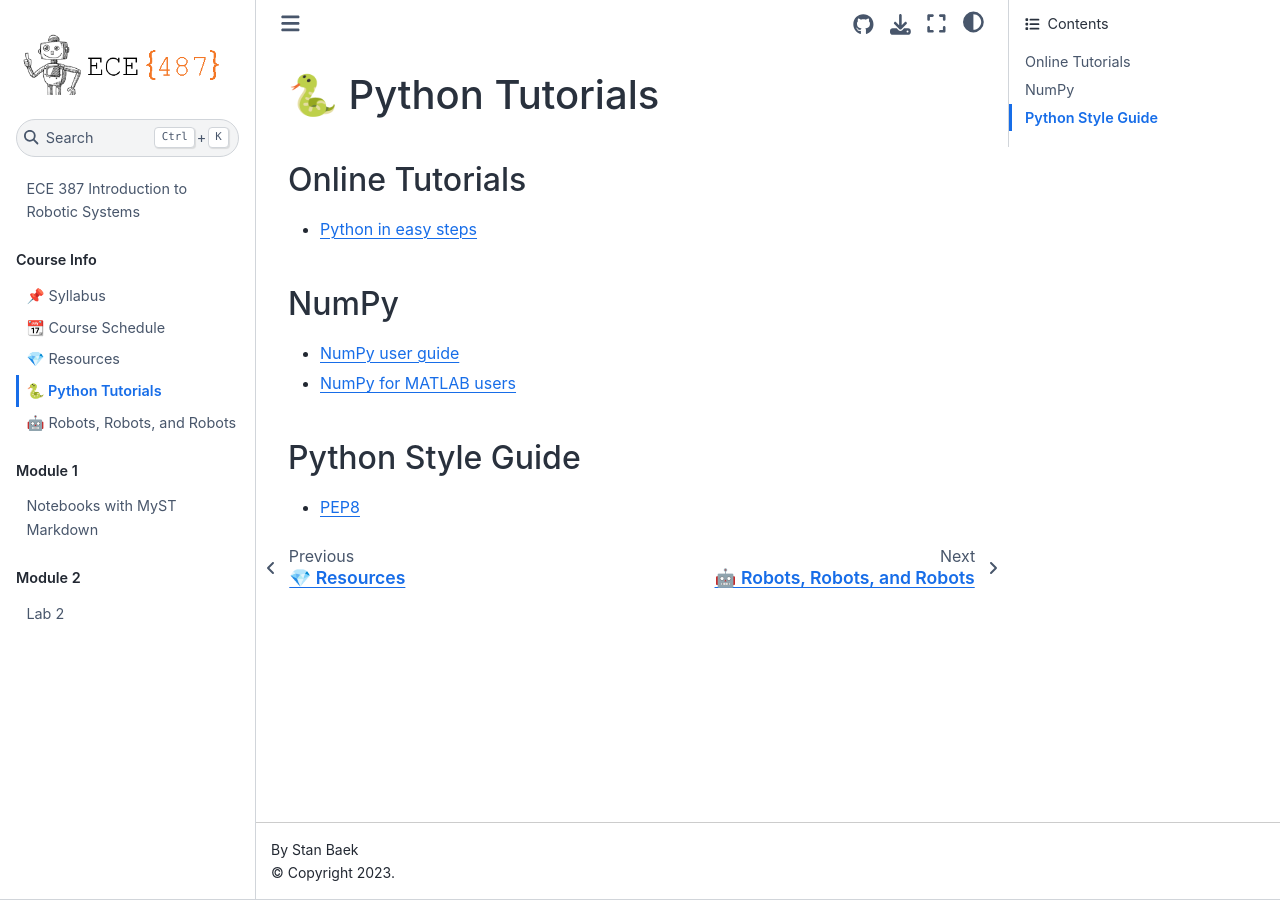
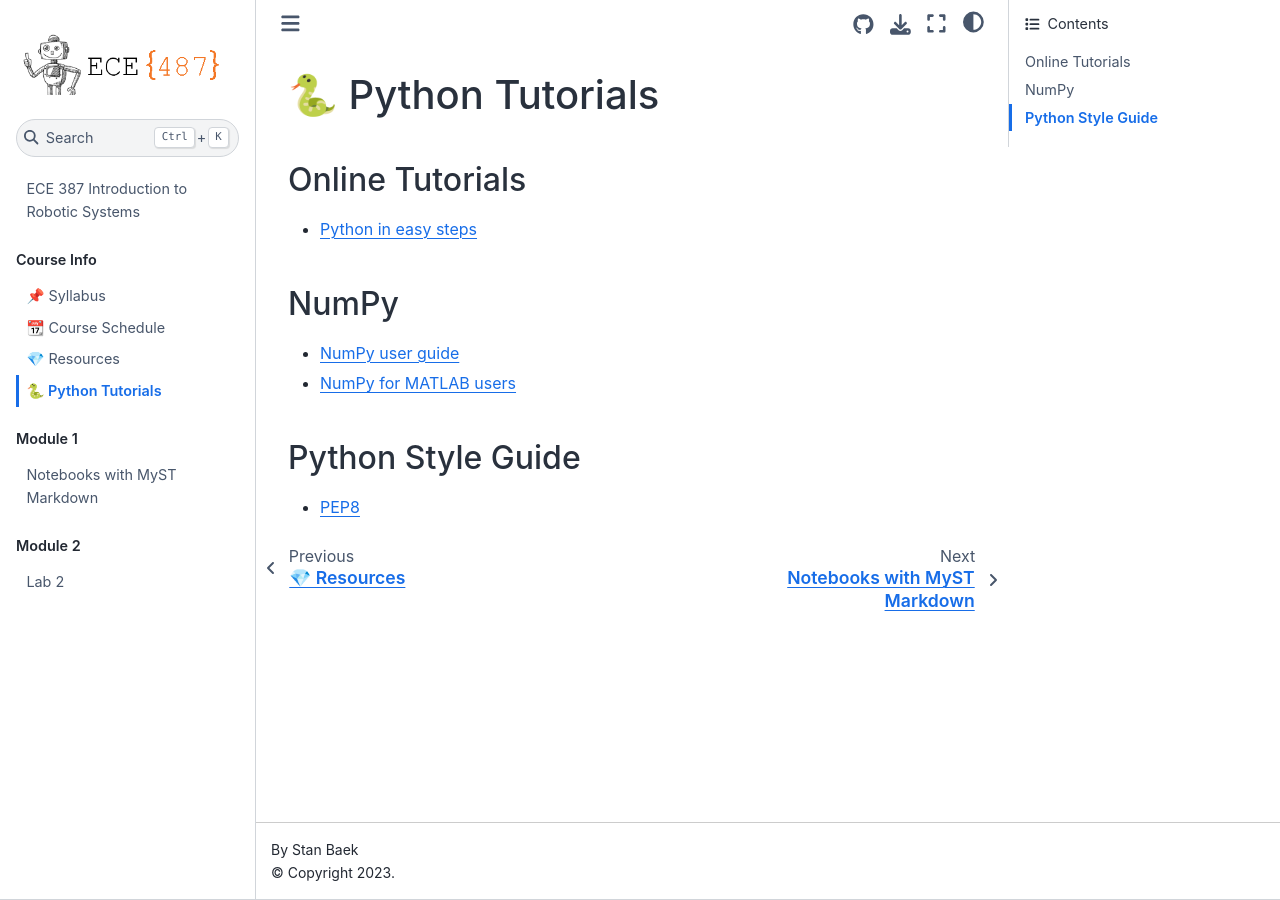
Before and after one commit to stanbaek/ece387_book, a Jupyter Book: the page built from docs/python.md, in a window 1280 px wide. Built offline with Jupyter Book 1.0.4 settings and Sphinx 7.4.7 and the Sphinx Book theme 1.1.4, drawn with Linux system fonts in a browser that asks for light colours; pages that are not in the unit, such as notebooks, are missing from menus.

Commit message:
modified toc

```diff
--- a/docs/_toc.yml
+++ b/docs/_toc.yml
@@ -10,7 +10,7 @@ parts:
     - file: schedule.md
     - file: resources.md
     - file: python.md
-    - file: robots.md
+    - file: robots2.md
   - caption: Module 1
     chapters:
     - file: Module1/markdown-notebooks
```
